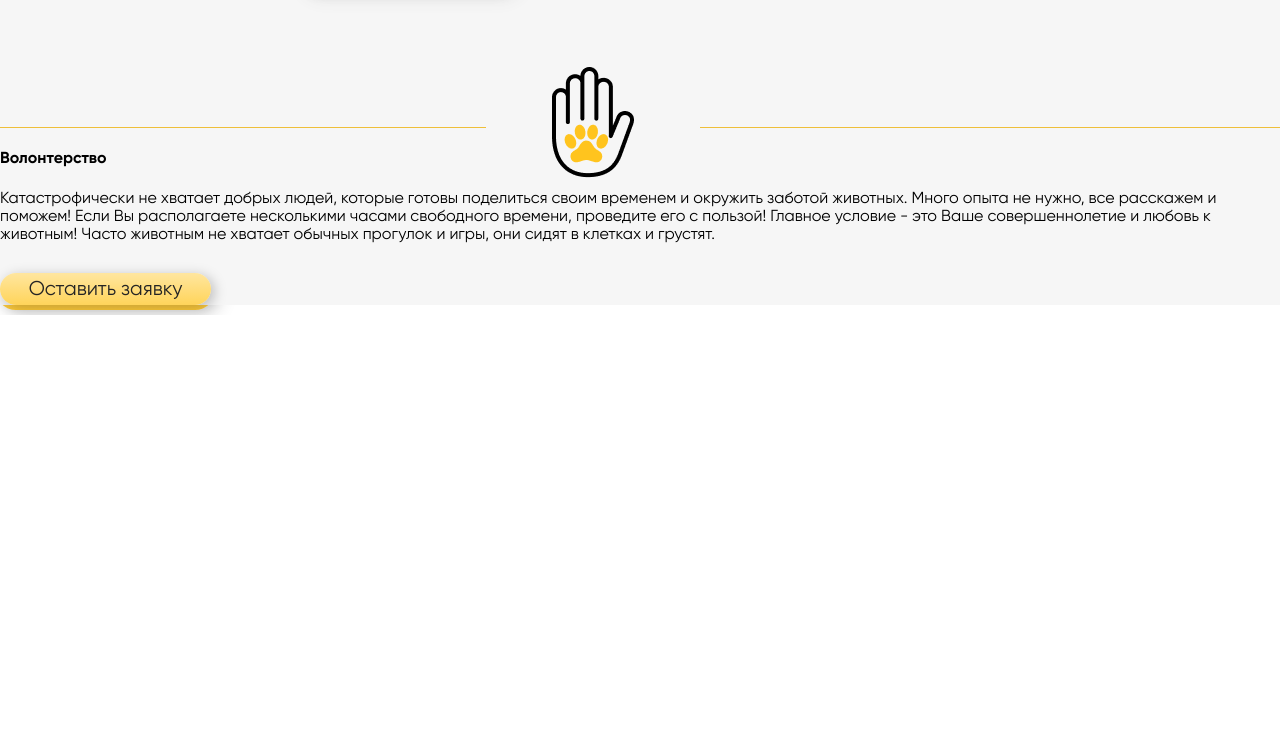
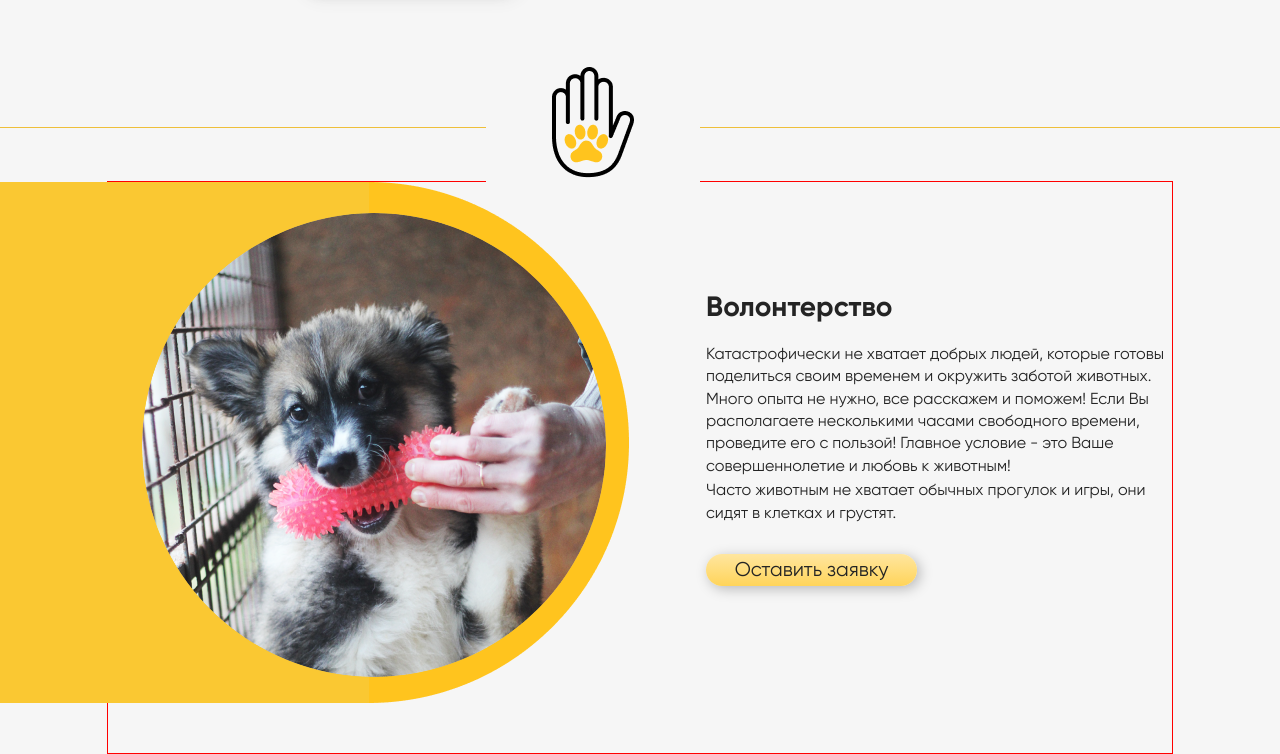
Before and after one commit to IvanZaharenko/Senla_course, a plain HTML site: page index.html in a window 1280 px wide. Shown: the part 6163-6917 px from the top of the page. Before the commit the page ends 6478 px from the top, so only its background shows below. Drawn offline with Linux system fonts and the light colour scheme.

Commit message:
work with section volunteer

```diff
--- a/index.html
+++ b/index.html
@@ -297,6 +297,7 @@
            </article>
         </div>
     </section>
+
     <section>
         <div class="financeBottom relative">
             <div class="frontImgFinance"></div>
@@ -338,6 +339,7 @@
             </div>
         </article>
     </section>
+
     <section class="things">
         <div class="thingsBottom relative">
             <div class="frontImgThings"></div>
@@ -374,6 +376,7 @@
             <p class="thingTransfer">Кому и куда передать?</p>
         </article>
     </section>
+
     <section class="carHelp">
 
         <div class="thingsBottom relative">
@@ -403,16 +406,22 @@
             <div class="frontImgVolunteering"></div>
         </div>
 
-        <article>
-<div>
+        <article class="relative">
+
+            <div class="VolunteeringIMG1"></div>
+            <div class="VolunteeringIMG1Substrate"></div>
+
+
+            <div class="VolunteeringText">
+
                 <h4>
                     Волонтерство
                 </h4>
                 <p>
                     Катастрофически не хватает добрых людей, которые готовы поделиться своим временем и окружить заботой животных.
                     Много опыта не нужно, все расскажем и поможем! Если Вы располагаете несколькими часами свободного времени,
-        проведите его с пользой! Главное условие - это Ваше совершеннолетие и любовь к животным!
-        Часто животным не хватает обычных прогулок и игры, они сидят в клетках и грустят.
+                    проведите его с пользой! Главное условие - это Ваше совершеннолетие и любовь к животным!<br>
+                    <span>Часто животным не хватает обычных прогулок и игры, они сидят в клетках и грустят.</span>
                 </p>
                 <div class="yellowButton ">
                     <a href="#" >Оставить заявку </a>
--- a/style/mainStyle.css
+++ b/style/mainStyle.css
@@ -841,6 +841,11 @@ display: block;
 .Volunteering {
     background: #f6f6f6;
 }
+.Volunteering article {
+    max-width: 1064px;
+    border: 1px solid red;
+    margin: 53px auto 0 auto;
+}
 .VolunteeringBottom{
     min-height: 140px;
     border-bottom: 1px solid #EEBF3A;
@@ -863,3 +868,58 @@ display: block;
     left: calc(50% - 87px);
     background: url('../img/Frame 15.png') no-repeat;
 }
+.VolunteeringText{
+    max-width: 466px;
+    min-height: 296px;
+margin: 113px 0 162px 598px;
+}
+.VolunteeringIMG1{
+    position: absolute;
+    width: 464px;
+    height: 464px;
+    border-radius: 50%;
+    background: url('../img/Ellipse 27.png') no-repeat #EEBF3A;
+    right: calc(-464px / 2);
+    top: 31px;
+    left: 34px;
+    z-index: 2;
+}
+.VolunteeringIMG1Substrate{
+    width: 521px;
+    height: 521px;
+    background: url('../img/EllipseInfo1.png') no-repeat;
+    position: absolute;
+    left: 0;
+    top: 0;
+}
+.VolunteeringIMG1Substrate:before{
+    content: '';
+    display: block;
+    width: 100vw;
+    height: 521px;
+    background: #FAC832;
+    position: absolute;
+    right: 260px;
+}
+.VolunteeringText h4 {
+    height: 24px;
+    font-style: normal;
+    font-weight: 600;
+    font-size: 28px;
+    line-height: 24px;
+    color: #242424;
+    margin: 0;
+}
+.VolunteeringText p {
+    height: 182px;
+    font-style: normal;
+    font-weight: normal;
+    font-size: 16px;
+    line-height: 140%;
+    color: #242424;
+    margin: 24px 0 0 0 ;
+}
+.VolunteeringText span{
+    padding-top: 2px;
+    display: inline-block;
+}
```
Also changed, not shown: img/Ellipse 21.png (added), img/Ellipse 27.png (added). Lines whose indentation alone changed are shown as unchanged.
